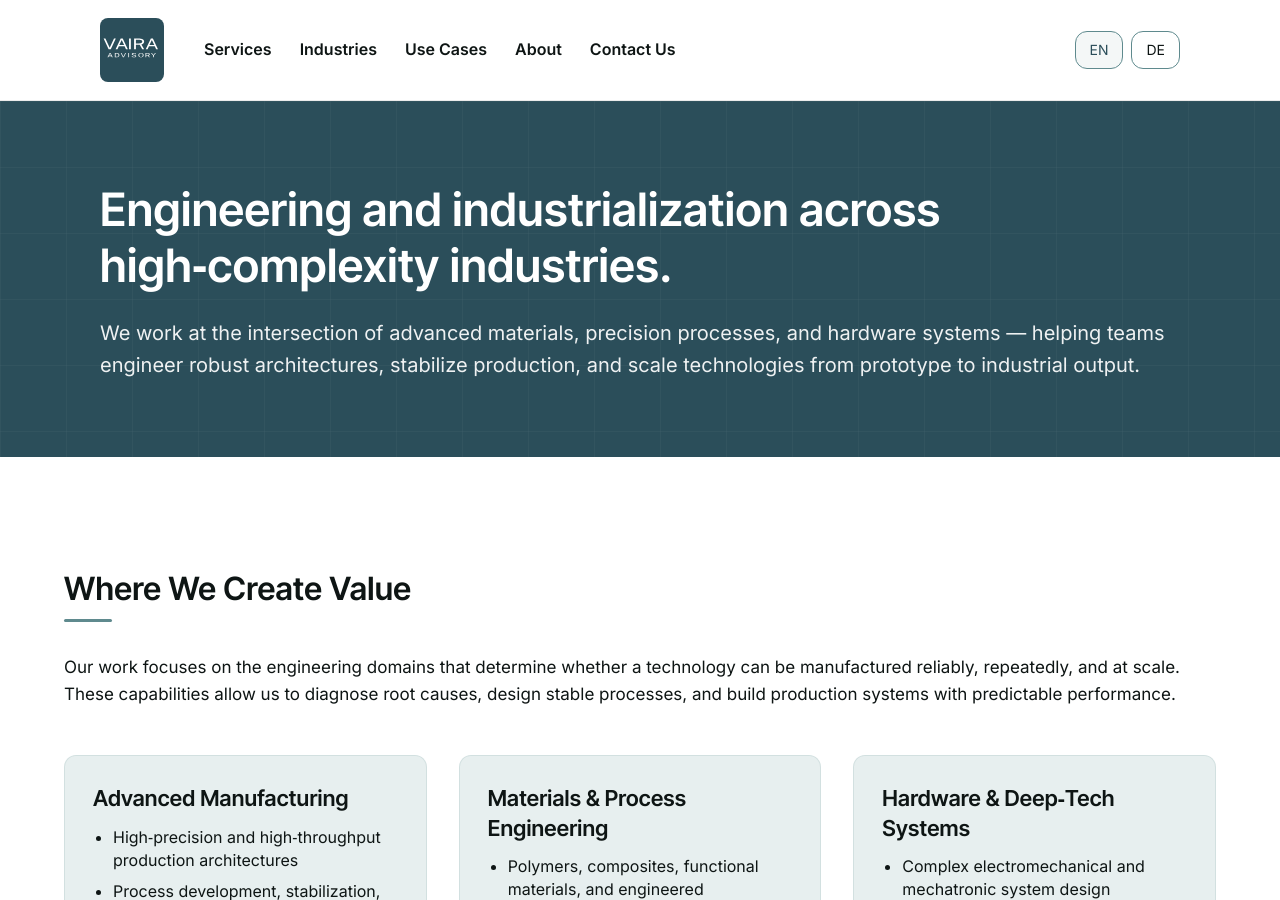
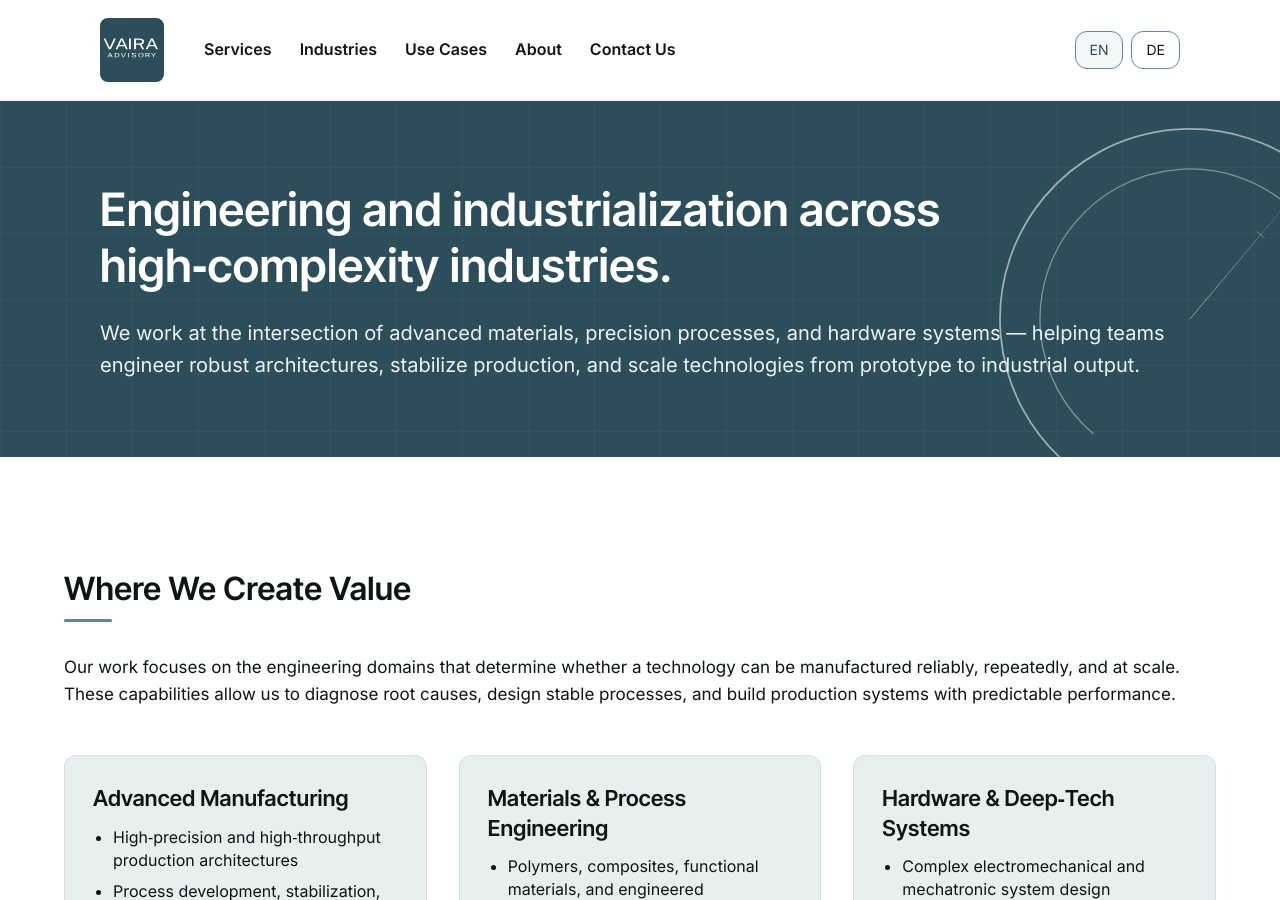
Before and after one commit to raphaelheeb/vaira-advisory, a Jekyll site: the page built from industries/index.html, in a window 1280 px wide and 900 px high. Built offline with Jekyll 4.4.1, drawn with Linux system fonts in a browser that asks for light colours.

Commit message:
Update index.html

```diff
--- a/industries/index.html
+++ b/industries/index.html
@@ -16,8 +16,41 @@
   </div>
 
   <div class="cad-hero-shape cad-hero-shape--lower-right" style="bottom:-80px; top:auto; right:-120px; position:absolute;">
-    <!-- existing SVG unchanged -->
-    {{ existing_hero_svg }}
+     <svg width="420" height="420" viewBox="0 0 420 420" fill="none" xmlns="http://www.w3.org/2000/svg">
+      <defs>
+        <linearGradient id="radialFade" x1="210" y1="210" x2="400" y2="210" gradientUnits="userSpaceOnUse">
+          <stop offset="0%" stop-color="white" stop-opacity="0.45" />
+          <stop offset="100%" stop-color="white" stop-opacity="0.05" />
+        </linearGradient>
+      </defs>
+
+      <g transform="rotate(-50 210 210)">
+        <path d="M20 210 A190 190 0 0 1 400 210"
+              stroke="white"
+              stroke-width="1.75"
+              stroke-opacity="0.55"
+              vector-effect="non-scaling-stroke" />
+        <path d="M60 210 A150 150 0 0 1 360 210"
+              stroke="white"
+              stroke-width="1.25"
+              stroke-opacity="0.40"
+              vector-effect="non-scaling-stroke" />
+        <line x1="210" y1="210" x2="400" y2="210"
+              stroke="url(#radialFade)"
+              stroke-width="1"
+              vector-effect="non-scaling-stroke" />
+        <line x1="360" y1="205" x2="360" y2="215"
+              stroke="white"
+              stroke-width="1"
+              stroke-opacity="0.40"
+              vector-effect="non-scaling-stroke" />
+        <line x1="320" y1="205" x2="320" y2="215"
+              stroke="white"
+              stroke-width="1"
+              stroke-opacity="0.32"
+              vector-effect="non-scaling-stroke" />
+      </g>
+    </svg>
   </div>
 </section>
 
@@ -143,8 +176,136 @@
 
       <div class="industries-why-illustration">
         <div class="illustration-container">
-          <!-- existing SVG unchanged -->
-          {{ existing_cross_industry_svg }}
+          <svg viewBox="240 120 480 480"
+     xmlns="http://www.w3.org/2000/svg"
+     preserveAspectRatio="xMidYMid meet"
+     role="img" aria-labelledby="title desc">
+
+  <title id="title">Cross‑industry engineered VAIRA illustration</title>
+  <desc id="desc">
+    Circle divided into four orthogonal segments. Three segments contain minimal
+    engineered micro‑illustrations (dot grid, layered structure, branched process flow),
+    the fourth is intentionally empty. All motifs sit inside an inner circle.
+  </desc>
+
+  <!-- Outer circle -->
+  <circle cx="480" cy="360" r="220"
+          fill="none"
+          stroke="#2B4E5A"
+          stroke-width="3"/>
+
+  <!-- Inner content boundary -->
+  <circle cx="480" cy="360" r="150"
+          fill="none"
+          stroke="#C9DCDC"
+          stroke-width="2"/>
+
+  <!-- Segment backgrounds -->
+  <path d="M480 360 L480 210 A150 150 0 0 0 330 360 Z"
+        fill="#C9DCDC" opacity="0.22"/>
+  <path d="M480 360 L630 360 A150 150 0 0 0 480 210 Z"
+        fill="#C9DCDC" opacity="0.22"/>
+  <path d="M480 360 L480 510 A150 150 0 0 0 630 360 Z"
+        fill="#C9DCDC" opacity="0.22"/>
+
+  <!-- Construction lines -->
+  <line x1="300" y1="360" x2="660" y2="360"
+        stroke="#5F8A8E" stroke-width="2"
+        stroke-dasharray="6 6" stroke-linecap="round"/>
+  <line x1="480" y1="180" x2="480" y2="540"
+        stroke="#5F8A8E" stroke-width="2"
+        stroke-dasharray="6 6" stroke-linecap="round"/>
+
+  <!-- ========================= -->
+  <!-- SEGMENT 1: TOP-LEFT      -->
+  <!-- Dot grid                 -->
+  <!-- ========================= -->
+  <g fill="#2B4E5A">
+    <circle cx="420" cy="300" r="4"/>
+    <circle cx="440" cy="300" r="4"/>
+    <circle cx="460" cy="300" r="4"/>
+
+    <circle cx="420" cy="320" r="4"/>
+    <circle cx="440" cy="320" r="4"/>
+    <circle cx="460" cy="320" r="4"/>
+
+    <circle cx="420" cy="340" r="4"/>
+    <circle cx="440" cy="340" r="4"/>
+    <circle cx="460" cy="340" r="4"/>
+  </g>
+
+<!-- ========================= -->
+<!-- SEGMENT 2: TOP-RIGHT     -->
+<!-- Layered structure (scaled 15% + aligned left edge to x=490) -->
+<!-- ========================= -->
+
+<!-- New transform:
+     1. Scale by 1.15
+     2. Move motif so its left edge = 490
+     Original block left edge = 490 before scaling
+     After scaling, width expands, so we shift left by (scaled_width - original_width)/2
+-->
+
+<g transform="translate(533,318) scale(1.15) translate(-520,-320)">
+  <!-- Background block -->
+  <rect x="490" y="298" width="60" height="48"
+        rx="6" ry="6"
+        fill="#5F8A8E"/>
+
+  <!-- Layer 1 -->
+  <rect x="498" y="304" width="44" height="8"
+        rx="4" ry="4"
+        fill="#FFFFFF"
+        stroke="#2B4E5A"
+        stroke-width="2"/>
+
+  <!-- Layer 2 -->
+  <rect x="498" y="318" width="44" height="8"
+        rx="4" ry="4"
+        fill="#FFFFFF"
+        stroke="#2B4E5A"
+        stroke-width="2"/>
+  <line x1="508" y1="322" x2="530" y2="322"
+        stroke="#2B4E5A" stroke-width="1.5"/>
+
+  <!-- Layer 3 -->
+  <rect x="498" y="332" width="44" height="8"
+        rx="4" ry="4"
+        fill="#FFFFFF"
+        stroke="#2B4E5A"
+        stroke-width="2"/>
+  <g fill="#2B4E5A">
+    <circle cx="508" cy="336" r="2"/>
+    <circle cx="520" cy="336" r="2"/>
+    <circle cx="532" cy="336" r="2"/>
+  </g>
+</g>
+
+  <!-- ========================= -->
+  <!-- SEGMENT 3: BOTTOM-RIGHT  -->
+  <!-- Mirrored curved branching -->
+  <!-- ========================= -->
+  <g transform="translate(20, 0)">
+    <g stroke="#2B4E5A" stroke-width="3" stroke-linecap="round" fill="none">
+      <path d="M520 400 Q500 420 480 440"/>
+      <path d="M520 400 Q540 420 560 440"/>
+    </g>
+
+    <g stroke="#2B4E5A" stroke-width="3" fill="#FFFFFF">
+      <circle cx="520" cy="400" r="10"/>
+      <circle cx="480" cy="440" r="10"/>
+      <circle cx="560" cy="440" r="10"/>
+    </g>
+  </g>
+
+  <!-- Process arc -->
+  <path d="M360 360 A120 120 0 0 1 520 260"
+        fill="none"
+        stroke="#2B4E5A"
+        stroke-width="3"
+        stroke-linecap="round"/>
+
+</svg>
         </div>
       </div>
 
```
